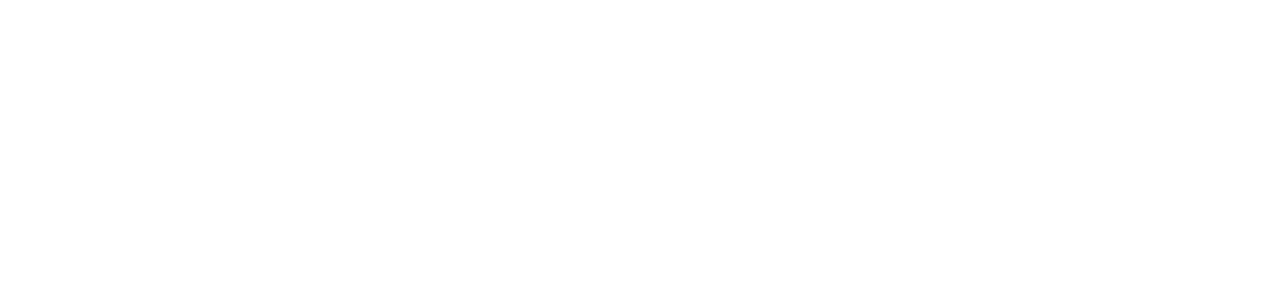
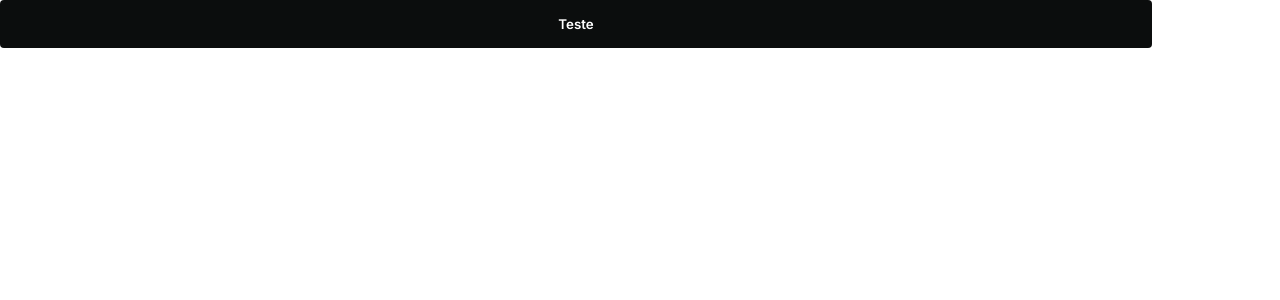
Before and after one commit to Motors-Shop-FullStack/motors-shop-front-end, a React (Vite) app: page / in a window 1280 px wide. Shown: the top 300 px of the page. Built offline with nearby package versions, Linux system fonts and the light colour scheme.

Commit message:
fix: Button Interface

```diff
--- a/src/App.tsx
+++ b/src/App.tsx
@@ -1,9 +1,11 @@
+import { Button } from "./components/Button";
 import GlobalStyles from "./styles/global";
 
 function App() {
   return (
     <>
       <GlobalStyles />
+      <Button variant={"grey1"}>Teste</Button>
     </>
   );
 }
--- a/src/components/Button/index.tsx
+++ b/src/components/Button/index.tsx
@@ -3,15 +3,14 @@ import * as S from "./styles";
 
 export function Button({
   children,
-  variant = "grey0",
+  variant = "grey1",
   size = "big",
-  width = 50,
+  width,
+  ...rest
 }: iButton) {
   return (
-    <S.Div>
-      <S.Button size={size} width={width} variant={variant}>
-        {children}
-      </S.Button>
-    </S.Div>
+    <S.Button size={size} width={width} variant={variant} {...rest}>
+      {children}
+    </S.Button>
   );
 }
--- a/src/components/Button/styles.ts
+++ b/src/components/Button/styles.ts
@@ -2,14 +2,6 @@ import styled from "styled-components";
 import { iButton } from "../../interfaces/button.interface";
 import { propsWidth } from "../../utils/propsWidth";
 import { buttonsTypes } from "./buttonsTypes";
-
-export const Div = styled.div`
-  width: 100vw;
-  display: flex;
-  justify-content: center;
-  align-items: center;
-  margin: 10px 0;
-`;
 
 export const ButtonBase = styled.button<iButton>`
   display: flex;
--- a/src/interfaces/button.interface.tsx
+++ b/src/interfaces/button.interface.tsx
@@ -1,6 +1,6 @@
-import { ReactNode } from "react";
+import { ButtonHTMLAttributes, ReactNode } from "react";
 
-export interface iButton {
+export interface iButton extends ButtonHTMLAttributes<HTMLButtonElement> {
   children?: ReactNode;
   size?: "big" | "medium";
   width?: 10 | 15 | 20 | 25 | 30 | 40 | 50 | 60 | 70 | 75 | 90;
```
